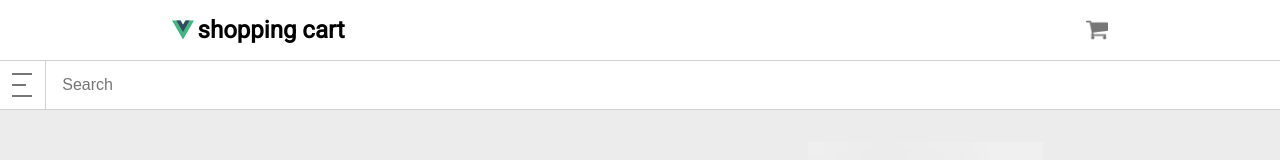
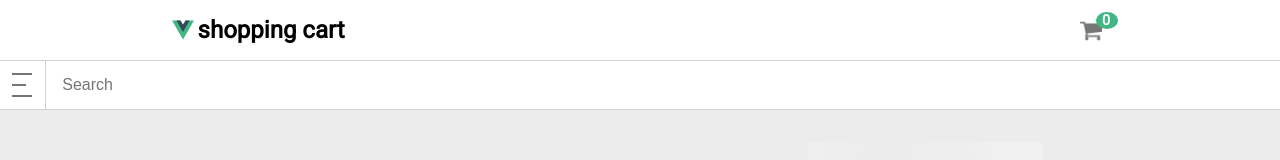
Before and after one commit to bpetermann/vue-shopping-cart, a Vue app: page / in a window 1280 px wide. Shown: the top 160 px of the page. Built offline with nearby package versions, Linux system fonts and the light colour scheme.

Commit message:
Added cart total logic and styling

```diff
--- a/src/App.vue
+++ b/src/App.vue
@@ -6,7 +6,10 @@
     @addProduct="addToCartHandler"
     @removeProduct="removeProductHandler"
   />
-  <ShopHeader @toggleCart="toggleCartModal" />
+  <ShopHeader
+    @toggleCart="toggleCartModal"
+    :totalCartProducts="totalCartProducts"
+  />
   <ShopSearchbar @searchTermHandler="searchTermHandler" />
   <HeroImage />
   <ProductHighlight
@@ -112,6 +115,13 @@ export default {
       ],
     };
   },
+  computed: {
+    totalCartProducts() {
+      return this.cart.reduce(function (acc, item) {
+        return acc + item.amount;
+      }, 0);
+    },
+  },
   methods: {
     selectHighlightedProduct(prodId) {
       const selectedProduct = this.products.filter(
--- a/src/components/layout/ShopHeader.vue
+++ b/src/components/layout/ShopHeader.vue
@@ -5,12 +5,15 @@
         <img class="logo" src="../../assets/logo.svg" alt="vue.logo" />
         shopping cart
       </span>
+      <button>
         <img
           class="cart-icon"
           src="@/assets/images/website/cart.png"
           alt="cart icon"
           @click="$emit('toggleCart')"
         />
+        <span class="product-amount">{{ totalCartProducts }}</span>
+      </button>
     </div>
   </header>
 </template>
@@ -18,6 +21,9 @@
 <script>
 export default {
   emits: ["toggleCart"],
+  props: {
+    totalCartProducts: Number,
+  },
 };
 </script>
 
@@ -29,6 +35,7 @@ header {
 }
 
 div {
+  width: 95%;
   margin: 0 auto;
   display: flex;
   justify-content: space-between;
@@ -58,10 +65,30 @@ span {
   margin-right: 0.2rem;
 }
 
+button {
+  border: none;
+  background-color: transparent;
+  height: 1.4rem;
+}
+
 .cart-icon {
   height: 1.4rem;
   width: 1.4rem;
   filter: invert(52%) sepia(0%) saturate(0%) hue-rotate(17deg) brightness(88%)
     contrast(91%);
+  cursor: pointer;
+}
+
+.product-amount {
+  padding: 0 0.4rem;
+  vertical-align: middle;
+  position: relative;
+  top: -3.1rem;
+  left: 1rem;
+  border-radius: 50%;
+  background-color: #41b883;
+  font-size: 0.9rem;
+  font-weight: 600;
+  color: #fff;
 }
 </style>
```
Lines whose indentation alone changed are shown as unchanged.
